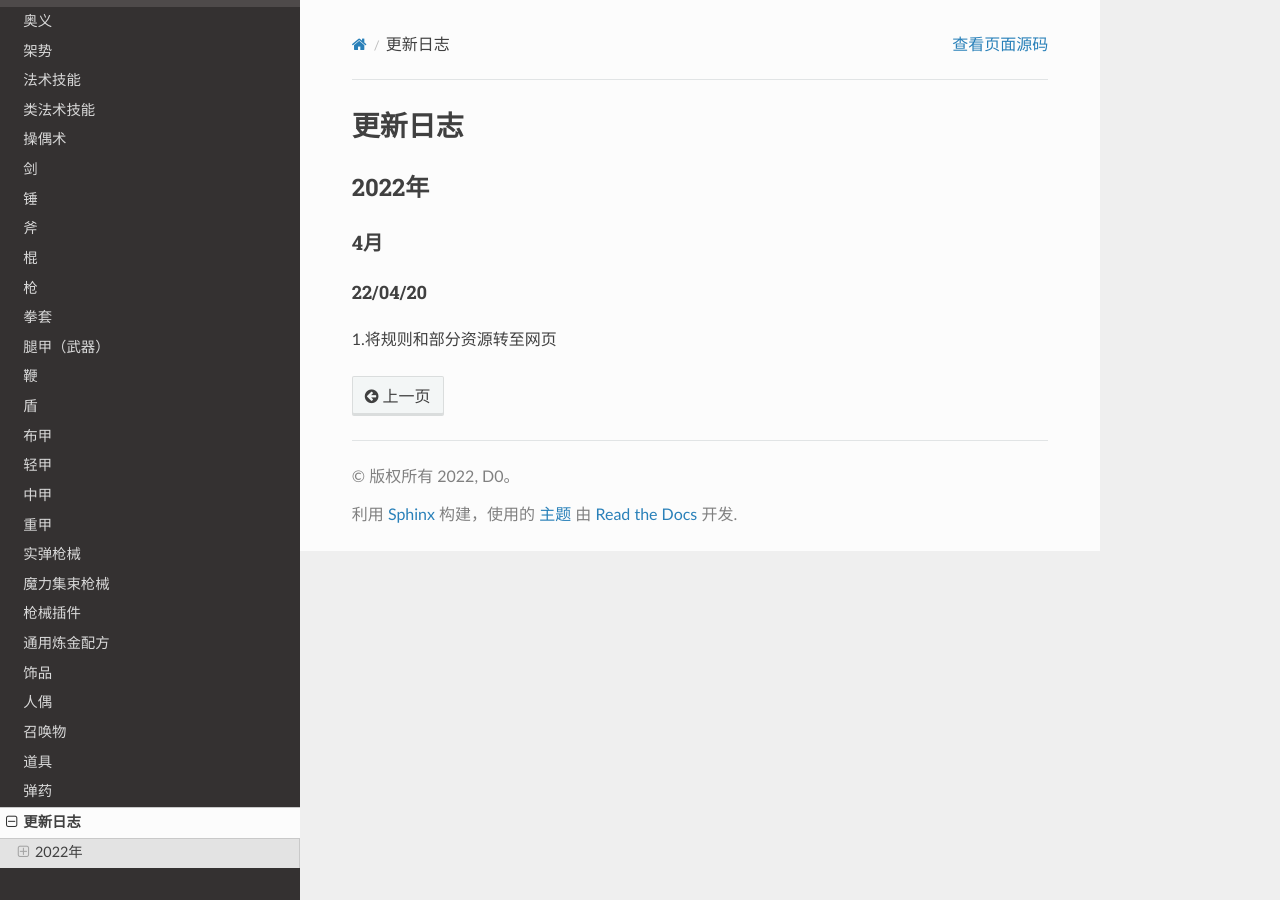
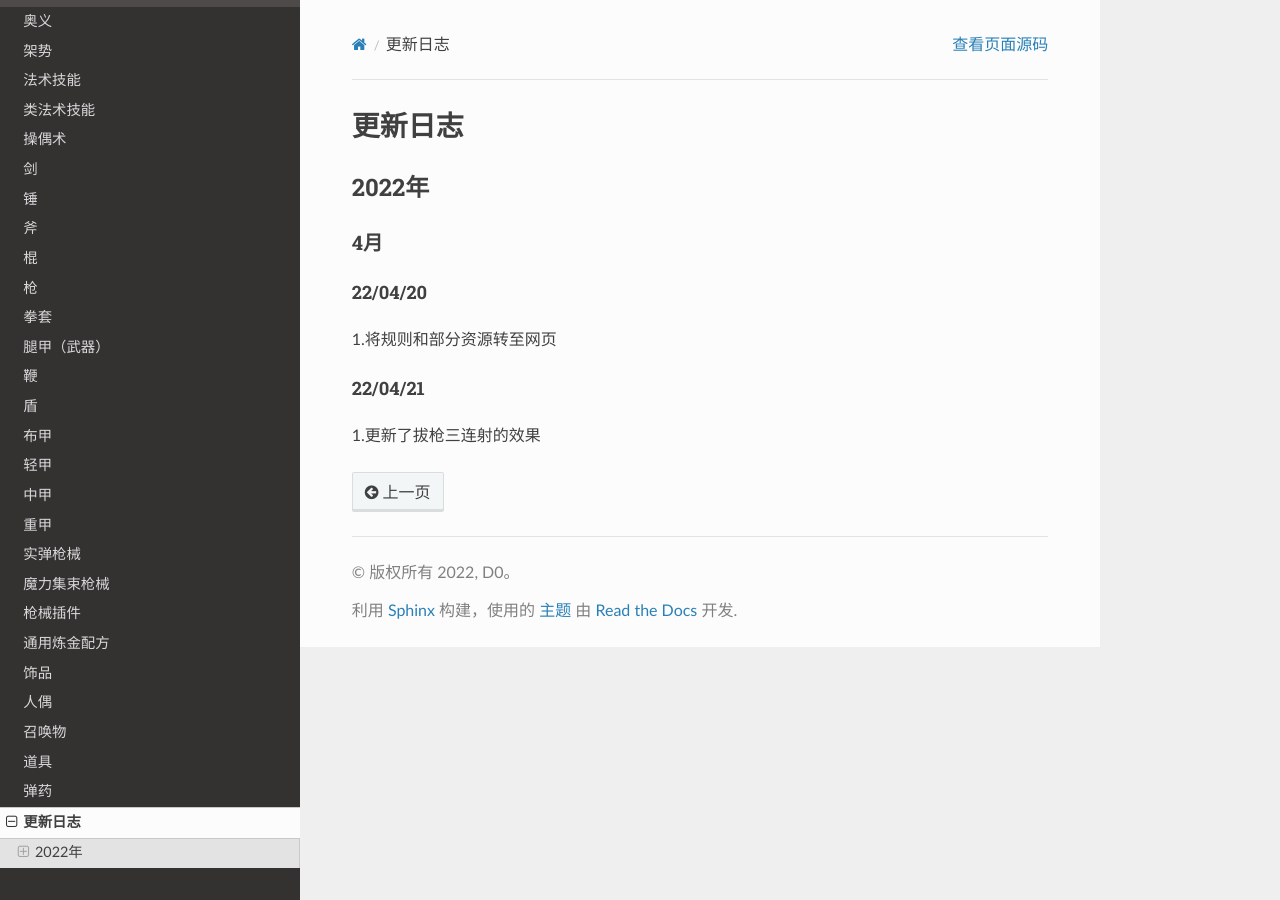
Before and after one commit to DDCQA/LOSV1Docs-, a Sphinx documentation site: the page built from source/UpdateLog.md, in a window 1280 px wide. Built offline with Sphinx 7.4.7 and the Read the Docs theme 2.0.0, drawn with Linux system fonts in a browser that asks for light colours.

Commit message:
Update UpdateLog.md

```diff
--- a/source/UpdateLog.md
+++ b/source/UpdateLog.md
@@ -4,3 +4,7 @@
 ### 4月
 #### 22/04/20
 1.将规则和部分资源转至网页
+
+#### 22/04/21
+
+1.更新了拔枪三连射的效果
```
